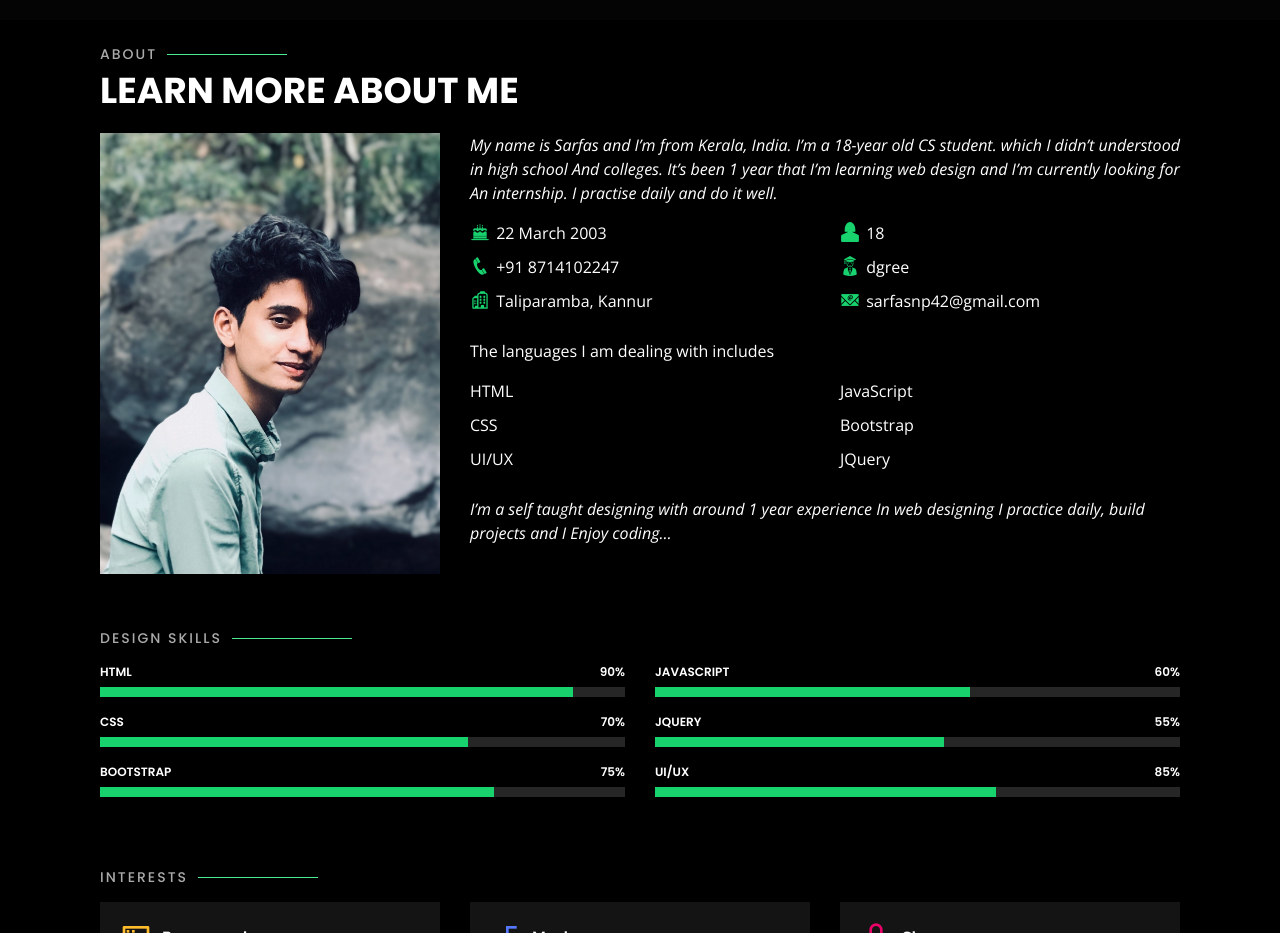
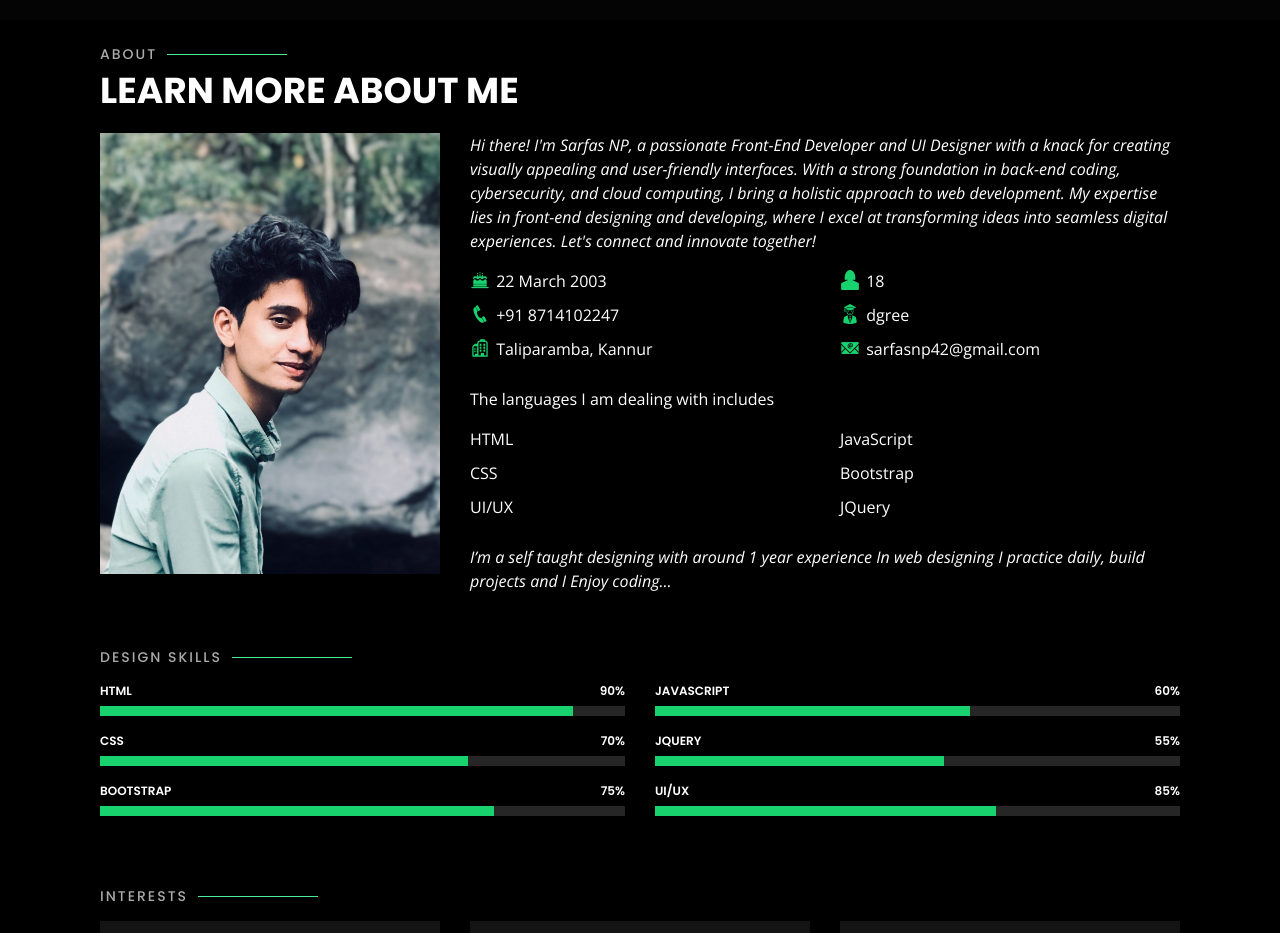
Before and after one commit to sarfasnp/personal-new, a plain HTML site: page index.html in a window 1280 px wide. Shown: the part 780-1713 px from the top of the page. Drawn offline with nearby package versions, Linux system fonts and the light colour scheme.

Commit message:
Update index.html
just changed my about section

```diff
--- a/index.html
+++ b/index.html
@@ -82,7 +82,7 @@
         <div class="col-lg-8 pt-4 pt-lg-0 content" data-aos="fade-left">
 
           <p class="font-italic">
-            My name is Sarfas and I’m from Kerala, India. I’m a 18-year old CS student.  which I didn’t understood in high school And colleges. It’s been 1 year that I’m learning web design  and I’m currently looking for An internship. I practise daily and do it well.
+            Hi there! I'm Sarfas NP, a passionate Front-End Developer and UI Designer with a knack for creating visually appealing and user-friendly interfaces. With a strong foundation in back-end coding, cybersecurity, and cloud computing, I bring a holistic approach to web development. My expertise lies in front-end designing and developing, where I excel at transforming ideas into seamless digital experiences. Let's connect and innovate together!
           </p>
           <div class="row">
             <div class="col-lg-6">
```
